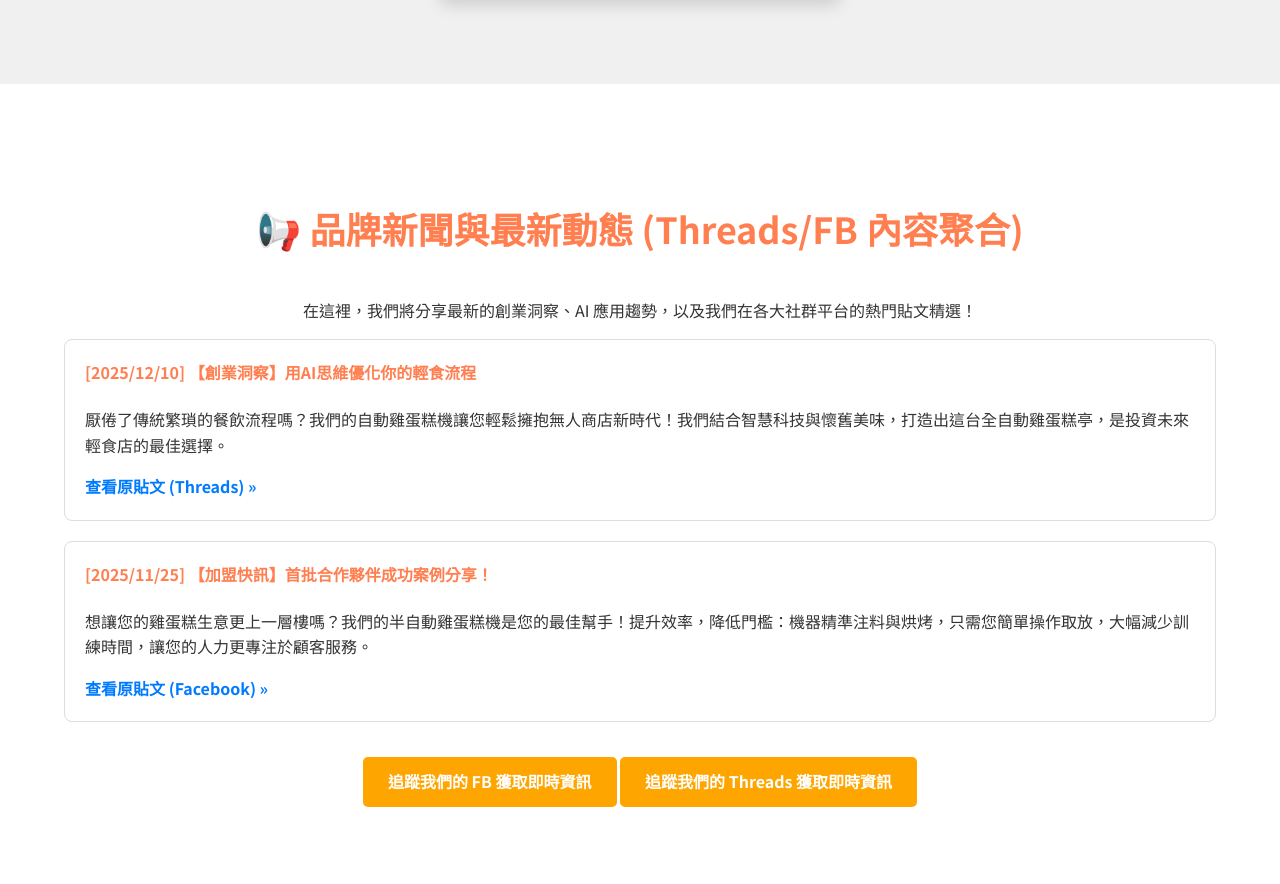
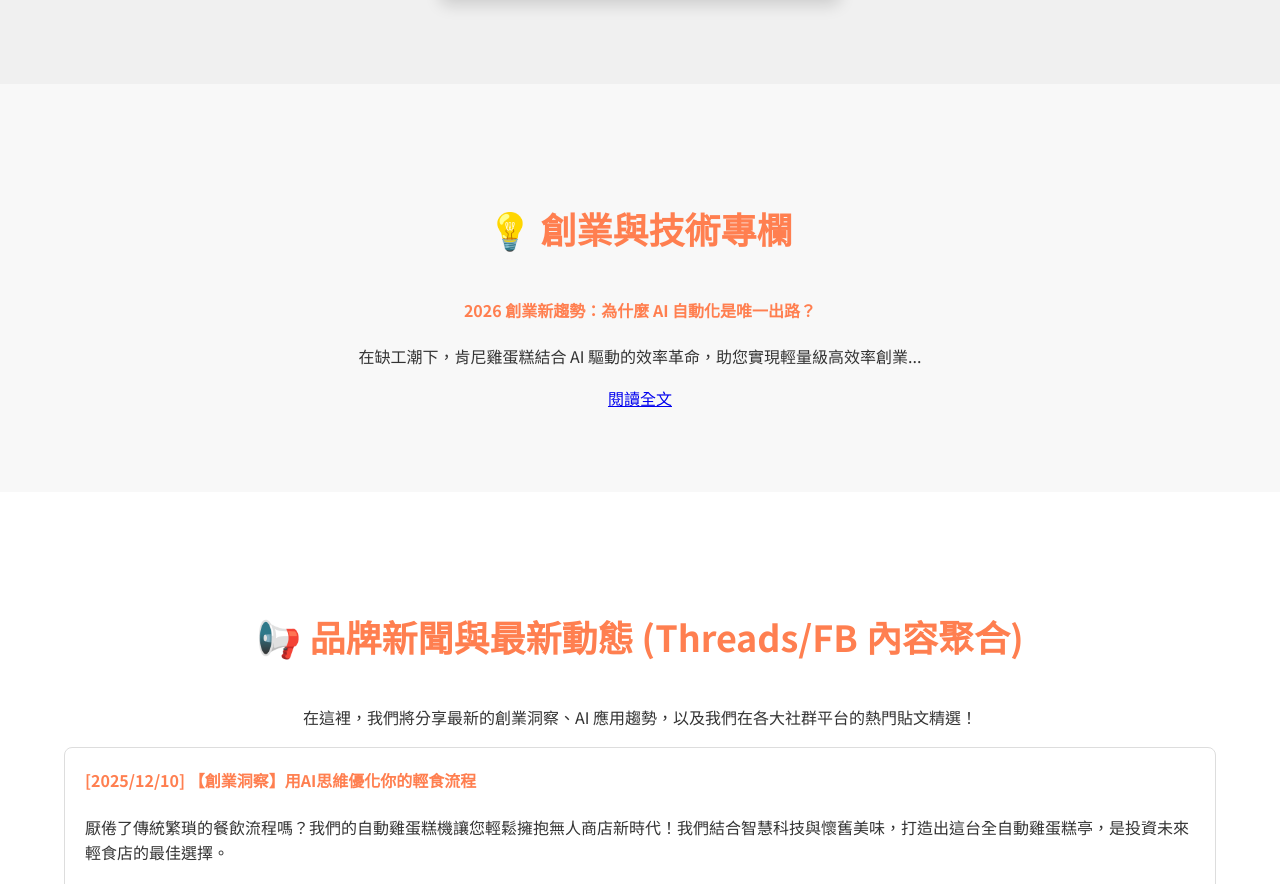
Before and after one commit to KennydaG8/KennyGCake, a plain HTML site: page index.html in a window 1280 px wide. Shown: the part 2043-2927 px from the top of the page. Drawn offline with Linux system fonts and the light colour scheme.

Commit message:
Update index.html
add blog

```diff
--- a/index.html
+++ b/index.html
@@ -70,6 +70,19 @@
         </div>
     </section>
 
+    <section id="blog" class="blog-section">
+        <div class="container">
+            <h3>💡 創業與技術專欄</h3>
+            <div class="blog-grid">
+                <article>
+                    <h4>2026 創業新趨勢：為什麼 AI 自動化是唯一出路？</h4>
+                    <p>在缺工潮下，肯尼雞蛋糕結合 AI 驅動的效率革命，助您實現輕量級高效率創業...</p>
+                    <a href="#">閱讀全文</a>
+                </article>
+            </div>
+        </div>
+    </section>
+
     <section id="news" class="news-section">
         <div class="container">
             <h3>📢 品牌新聞與最新動態 (Threads/FB 內容聚合)</h3>
```
